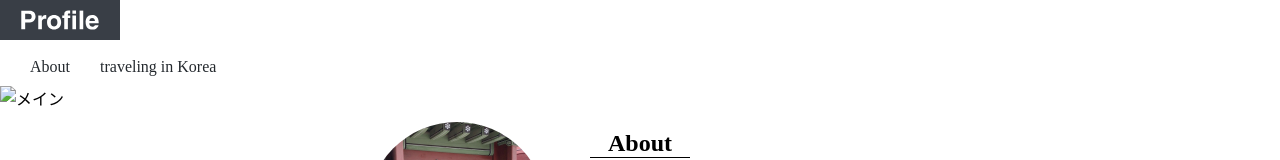
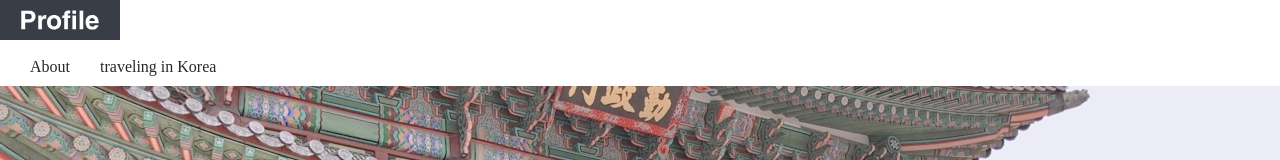
Before and after one commit to michimichi2021/michimichi2021.github.io-, a plain HTML site: page index.html in a window 1280 px wide. Shown: the top 160 px of the page. Drawn offline with Linux system fonts and the light colour scheme; some packages are replaced by stand-ins of ours; files whose address does not match are found by name.

Commit message:
Update index.html

```diff
--- a/index.html
+++ b/index.html
@@ -22,7 +22,7 @@
 
     <!--ここからメインー-->
     <div class="main">
-      <img src="copy2p/IMG_3015.JPG" alt="メイン">
+      <img src="https://github.com/michimichi2021/michimichi2021.github.io-/blob/main/IMG_3015.JPG?raw=true" alt="メイン">
 
     </div>
 
```
